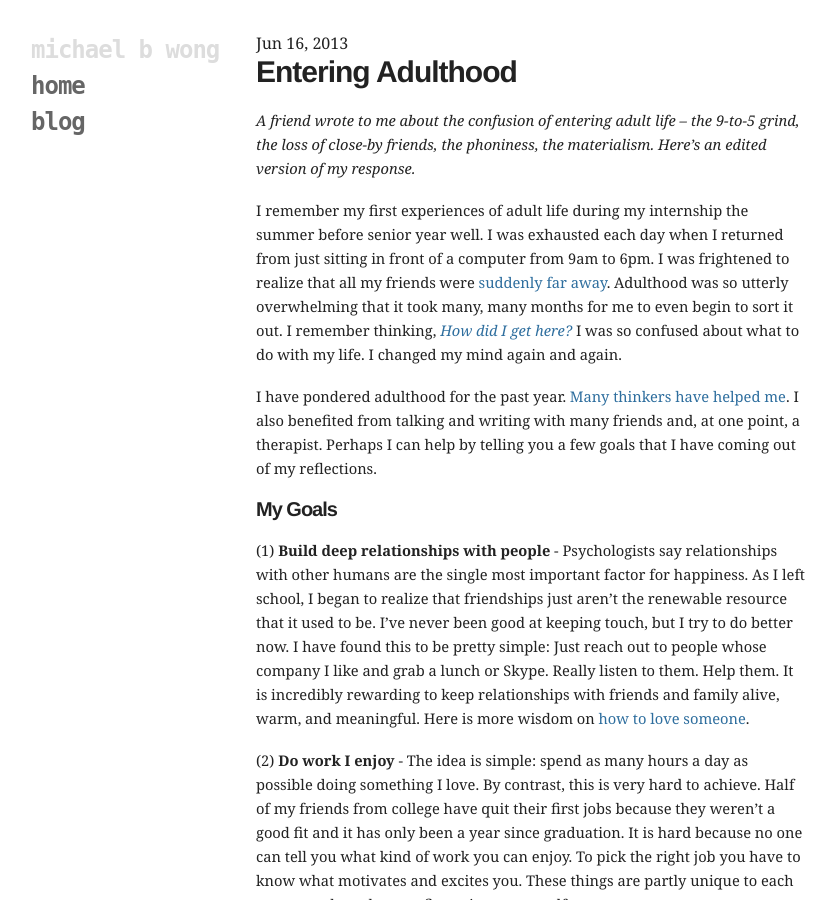
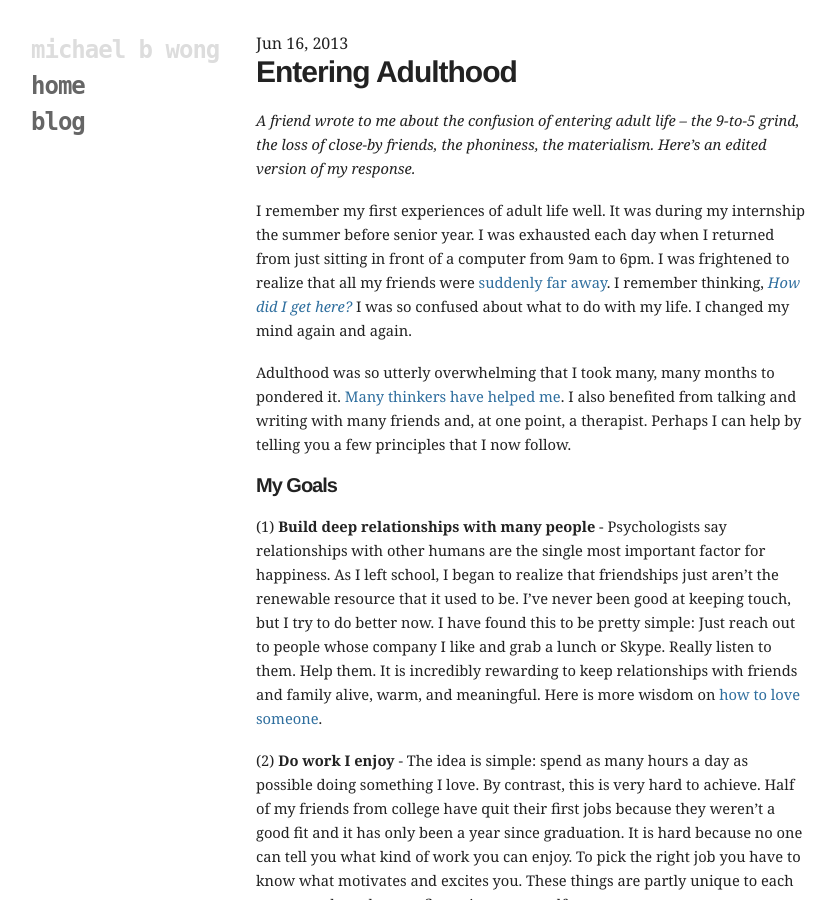
Before and after one commit to mbwong/mbwong.github.com, a Jekyll site: the page built from _posts/2013-06-16-entering-adulthood.md, in a window 1280 px wide and 900 px high. Shown: the whole window, without its empty margins (94-930 px from the left). Built offline with Jekyll 4.4.1, drawn with Linux system fonts in a browser that asks for light colours.

Commit message:
Update 2013-06-16-entering-adulthood.md

```diff
--- a/_posts/2013-06-16-entering-adulthood.md
+++ b/_posts/2013-06-16-entering-adulthood.md
@@ -8,12 +8,12 @@ layout: post
 
 _A friend wrote to me about the confusion of entering adult life -- the 9-to-5 grind, the loss of close-by friends, the phoniness, the materialism. Here's an edited version of my response._
 
-I remember my first experiences of adult life during my internship the summer before senior year well. I was exhausted each day when I returned from just sitting in front of a computer from 9am to 6pm. I was frightened to realize that all my friends were [suddenly far away][lcd]. Adulthood was so utterly overwhelming that it took many, many months for me to even begin to sort it out. I remember thinking, [_How did I get here?_][talkingheads] I was so confused about what to do with my life. I changed my mind again and again.
+I remember my first experiences of adult life well. It was during my internship the summer before senior year. I was exhausted each day when I returned from just sitting in front of a computer from 9am to 6pm. I was frightened to realize that all my friends were [suddenly far away][lcd]. I remember thinking, [_How did I get here?_][talkingheads] I was so confused about what to do with my life. I changed my mind again and again.
 
 [lcd]: http://open.spotify.com/track/2Ud3deeqLAG988pfW0Kwcl
 [talkingheads]: http://open.spotify.com/track/2WM63pILSg6VzgCnu0OU6K
 
-I have pondered adulthood for the past year.  [Many][kahneman] [thinkers][aurelius] [have][trunk] [helped][dfw] [me][graham]. I also benefited from talking and writing with many friends and, at one point, a therapist. Perhaps I can help by telling you a few goals that I have coming out of my reflections.
+Adulthood was so utterly overwhelming that I took many, many months to pondered it.  [Many][kahneman] [thinkers][aurelius] [have][trunk] [helped][dfw] [me][graham]. I also benefited from talking and writing with many friends and, at one point, a therapist. Perhaps I can help by telling you a few principles that I now follow.
 
 [trunk]: http://blog.penelopetrunk.com/
 [graham]: http://www.paulgraham.com/love.html
@@ -23,7 +23,7 @@ I have pondered adulthood for the past year.  [Many][kahneman] [thinkers][aureli
 
 ## My Goals
 
-(1) **Build deep relationships with people** - Psychologists say relationships with other humans are the single most important factor for happiness. As I left school, I began to realize that friendships just aren't the renewable resource that it used to be. I've never been good at keeping touch, but I try to do better now. I have found this to be pretty simple: Just reach out to people whose company I like and grab a lunch or Skype. Really listen to them. Help them. It is incredibly rewarding to keep relationships with friends and family alive, warm, and meaningful. Here is more wisdom on [how to love someone][hahn].
+(1) **Build deep relationships with many people** - Psychologists say relationships with other humans are the single most important factor for happiness. As I left school, I began to realize that friendships just aren't the renewable resource that it used to be. I've never been good at keeping touch, but I try to do better now. I have found this to be pretty simple: Just reach out to people whose company I like and grab a lunch or Skype. Really listen to them. Help them. It is incredibly rewarding to keep relationships with friends and family alive, warm, and meaningful. Here is more wisdom on [how to love someone][hahn].
 
 [hahn]: http://ajaytao2010.files.wordpress.com/2012/08/true-love-thich-nhat-hanh.pdf
 
```
